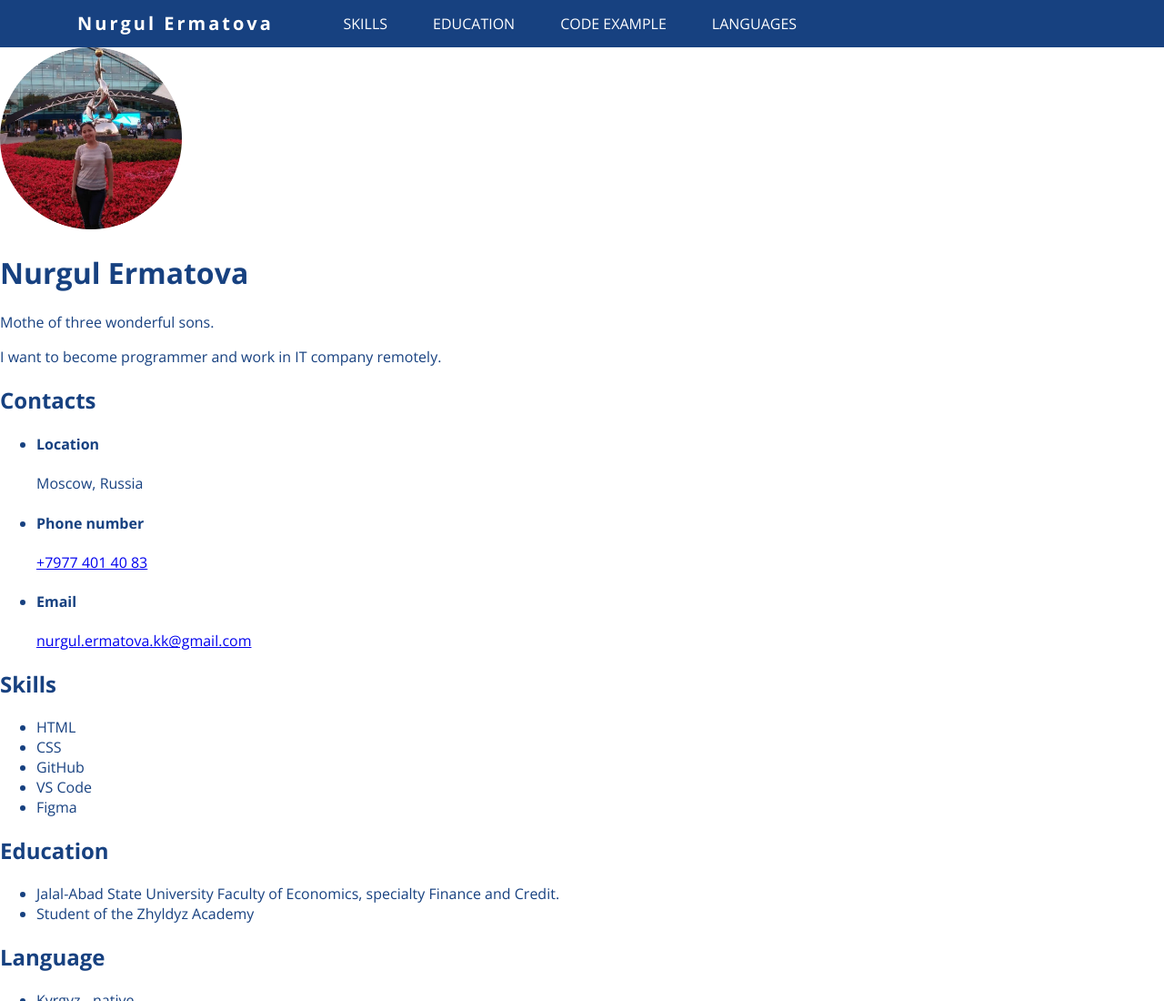
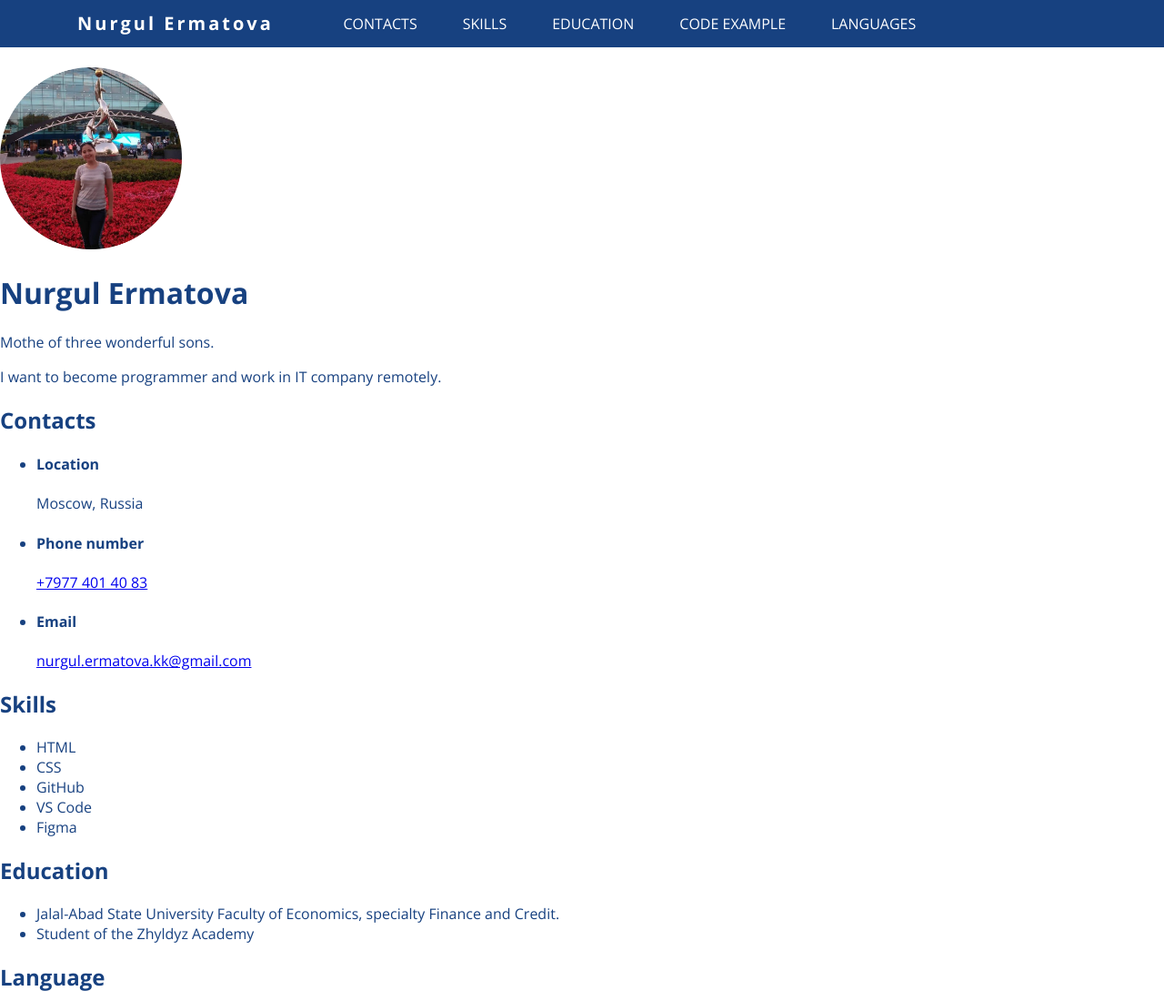
Before and after one commit to nurgulermatova/nurgulermatova.github.io, a plain HTML site: page index.html in a window 1280 px wide. Shown: the top 1100 px of the page at 91% size. Drawn offline with nearby package versions, Linux system fonts and the light colour scheme.

Commit message:
Add contacts

```diff
--- a/index.html
+++ b/index.html
@@ -46,6 +46,10 @@
         <a href="#" class="header-logo">Nurgul Ermatova</a>
         <ul class="header-menu">
           <li class="header-menu-item">
+            <a href="#contacts" class="header-menu-link">Contacts</a>
+          </li>
+
+          <li class="header-menu-item">
             <a href="#skills" class="header-menu-link">Skills</a>
           </li>
           <li class="header-menu-item">
@@ -61,6 +65,7 @@
       </nav>
     </div>
   </header>
+  <br>
 
     <main>
       <img src="images/circle-cropped.png" width="200" alt="foto" />
```
